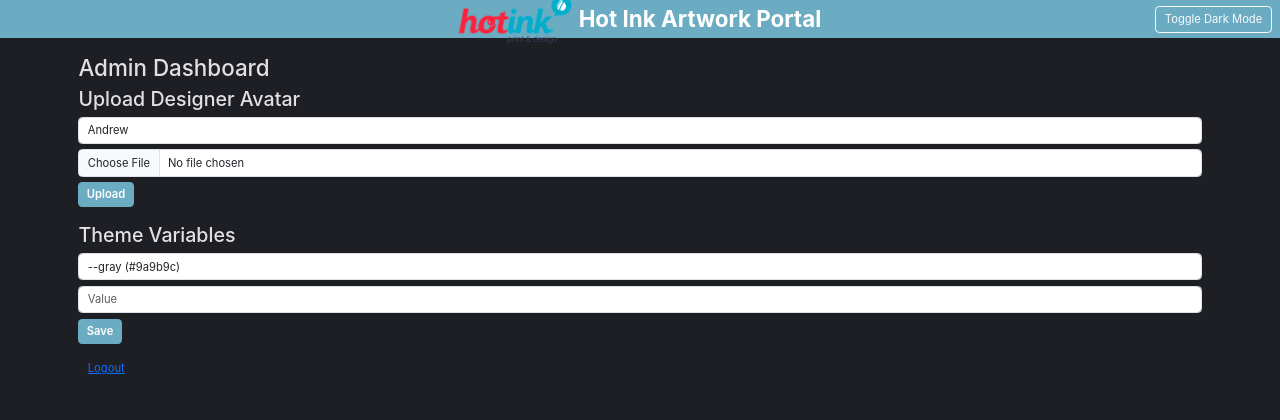
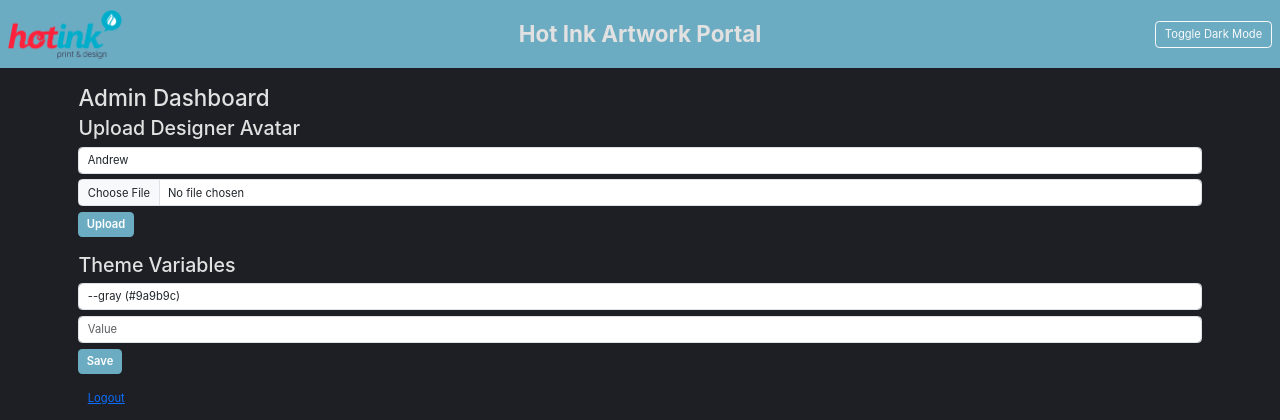
Before and after one commit to Droid80sa/Designer-Upload, a Flask app: page /admin in a window 1280 px wide. Shown: the top 420 px of the page. Run offline with Flask 2, Linux system fonts and the light colour scheme; the visitor is signed in with stand-in values (Sample User, id 1); some libraries are stand-ins or nearby versions.

Commit message:
Refine navbar layout and styles

```diff
--- a/static/css/dashboard.css
+++ b/static/css/dashboard.css
@@ -33,12 +33,21 @@ body {
   font-size: 1.4286rem; /* Keep header text at original size */
 }
 
-#navbarBrand {
+#navbarLogo {
+  font-size: 2rem;
+  font-weight: 700;
+}
+
+#navbarTitle {
   position: absolute;
   left: 50%;
   transform: translateX(-50%);
   font-size: 2rem;
   font-weight: 700;
+}
+
+.navbar-brand img {
+  max-height: 50px;
 }
 
 [data-theme="dark"] .navbar {
--- a/templates/base.html
+++ b/templates/base.html
@@ -20,14 +20,14 @@
 <body>
 
   <header class="navbar navbar-expand-lg bg-primary sticky-top">
-    <div class="container-fluid position-relative">
-      <a id="navbarBrand" class="navbar-brand d-flex align-items-center" href="#">
-        <img src="{{ url_for('static', filename='images/logo.png') }}" alt="Logo" height="50" class="me-2">
-        Hot Ink Artwork Portal
+    <div class="container-fluid d-flex justify-content-between position-relative">
+      <a id="navbarLogo" class="navbar-brand" href="#">
+        <img src="{{ url_for('static', filename='images/logo.png') }}" alt="Logo">
       </a>
+      <span id="navbarTitle">Hot Ink Artwork Portal</span>
 
       <!-- Dark Mode Toggle -->
-      <button id="toggle-theme" class="btn btn-outline-light ms-auto">
+      <button id="toggle-theme" class="btn btn-outline-light">
         Toggle Dark Mode
       </button>
     </div>
```
